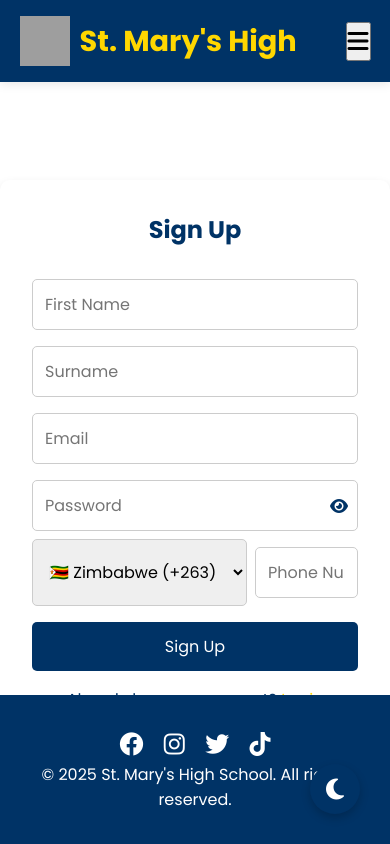
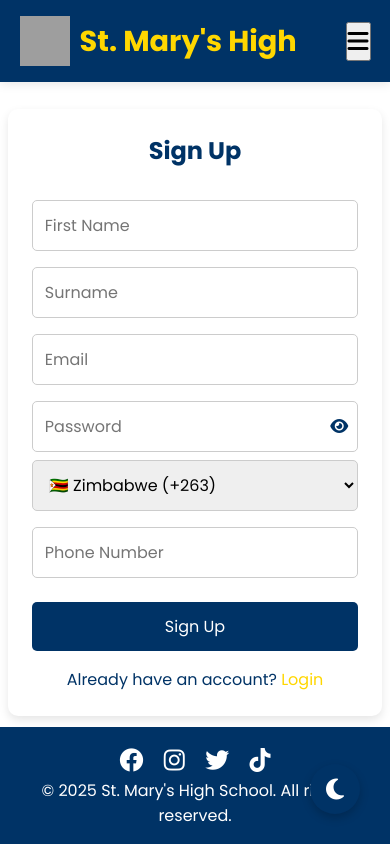
Before and after one commit to mrfrankzw/HostStm, a plain HTML site: page pages/student-signup.html in a window 390 px wide. Drawn offline with Linux system fonts and the light colour scheme; grey boxes are pictures that could not be loaded.

Commit message:
Update student-signup.html

```diff
--- a/pages/student-signup.html
+++ b/pages/student-signup.html
@@ -9,7 +9,6 @@
     <link rel="stylesheet" href="https://cdnjs.cloudflare.com/ajax/libs/font-awesome/6.4.0/css/all.min.css">
     <link rel="icon" type="image/png" href="https://i.ibb.co/6cDkTqRh/mrfrankofc.jpg">
     <style>
-        /* Same CSS as before */
         :root {
             --primary: #003366;
             --secondary: #FFD700;
@@ -38,6 +37,7 @@
             --bg-dark: #333;
         }
 
+        /* Header and Navigation */
         header {
             background: var(--primary);
             color: white;
@@ -119,12 +119,13 @@
             display: block;
         }
 
+        /* Main Content */
         .container {
             display: flex;
             justify-content: center;
             align-items: center;
-            height: 100vh;
-            padding-top: 80px;
+            min-height: 100vh;
+            padding: 80px 5% 100px; /* Adjusted padding for header and footer */
         }
 
         .login-form {
@@ -220,10 +221,11 @@
             text-decoration: underline;
         }
 
+        /* Footer */
         footer {
             background: var(--primary);
             color: white;
-            padding: 2rem 5%;
+            padding: 1rem 5%;
             text-align: center;
             position: fixed;
             width: 100%;
@@ -241,6 +243,7 @@
             color: var(--secondary);
         }
 
+        /* Light/Dark Mode Toggle */
         .theme-toggle {
             position: fixed;
             bottom: 30px;
@@ -262,6 +265,7 @@
             font-size: 1.5rem;
         }
 
+        /* Responsive Design */
         @media (max-width: 768px) {
             .menu-btn {
                 display: block;
@@ -290,6 +294,23 @@
 
             .dropdown-content a {
                 padding: 10px 0;
+            }
+
+            .container {
+                padding: 80px 2% 100px; /* Smaller padding for mobile */
+            }
+
+            .login-form {
+                padding: 1.5rem; /* Smaller padding for mobile */
+            }
+
+            .phone-container {
+                flex-direction: column; /* Stack phone inputs vertically on mobile */
+            }
+
+            .phone-container select,
+            .phone-container input {
+                width: 100%; /* Full width for mobile */
             }
         }
     </style>
@@ -320,7 +341,6 @@
                 <a href="#"><i class="fas fa-user-tie"></i> Admin Portal <i class="fas fa-caret-down"></i></a>
                 <div class="dropdown-content">
                     <a href="/teacherslogin"><i class="fas fa-sign-in-alt"></i> Login</a>
-                  <!--  <a href="/adminsignup"><i class="fas fa-user-plus"></i> Sign Up</a> -->
                 </div>
             </div>
             <a href="/apply" class="btn btn-primary"><i class="fas fa-pencil-alt"></i> Apply Now</a>
@@ -343,10 +363,9 @@
                     <select id="country-code">
                         <option value="+263" data-flag="🇿🇼">🇿🇼 Zimbabwe (+263)</option>
                         <option value="+27" data-flag="🇧🇼">🇧🇼 Botswana (+267)</option>
-                        <option value="+260" data-flag="🇿🇲">🇿🇲 ZA (+260)</option>
+                        <option value="+260" data-flag="🇿🇲">🇿🇲 Zambia (+260)</option>
                         <option value="+27" data-flag="🇿🇦">🇿🇦 South Africa (+27)</option>
                         <option value="+254" data-flag="🇰🇪">🇰🇪 Kenya (+254)</option>
-                        <!-- Add more countries as needed -->
                     </select>
                     <input type="tel" id="phone" placeholder="Phone Number" required>
                 </div>
```
